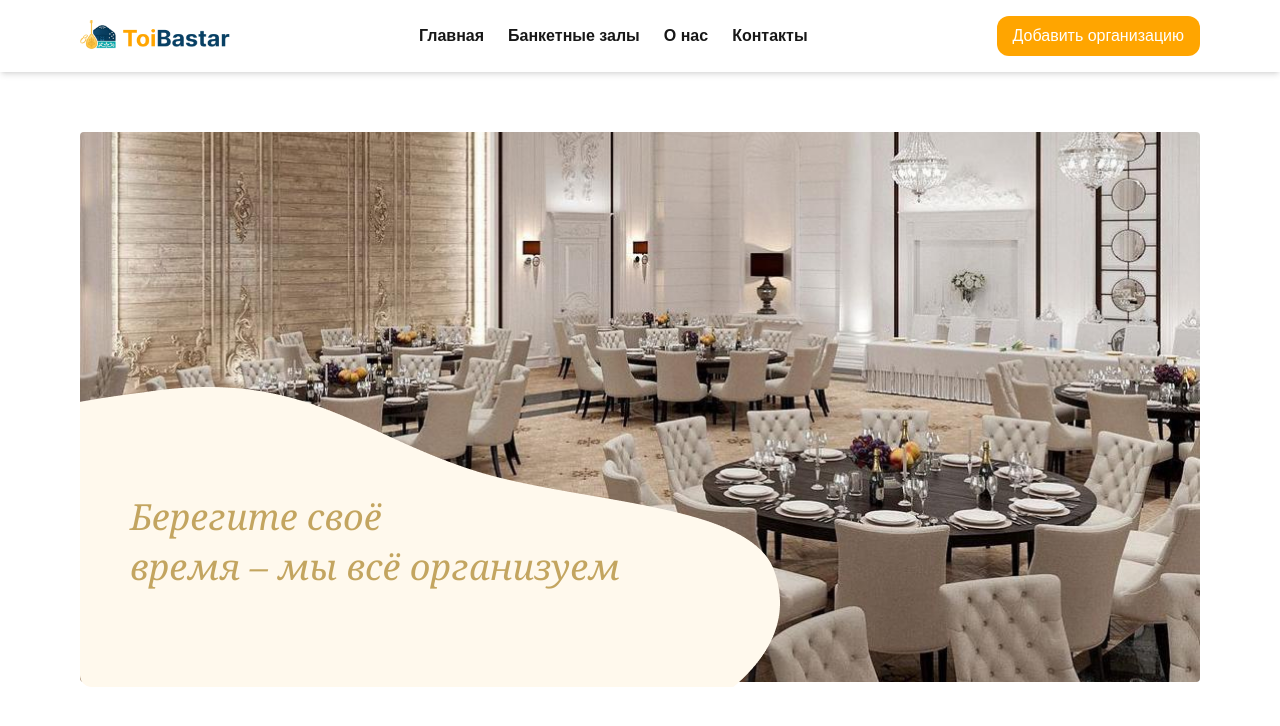
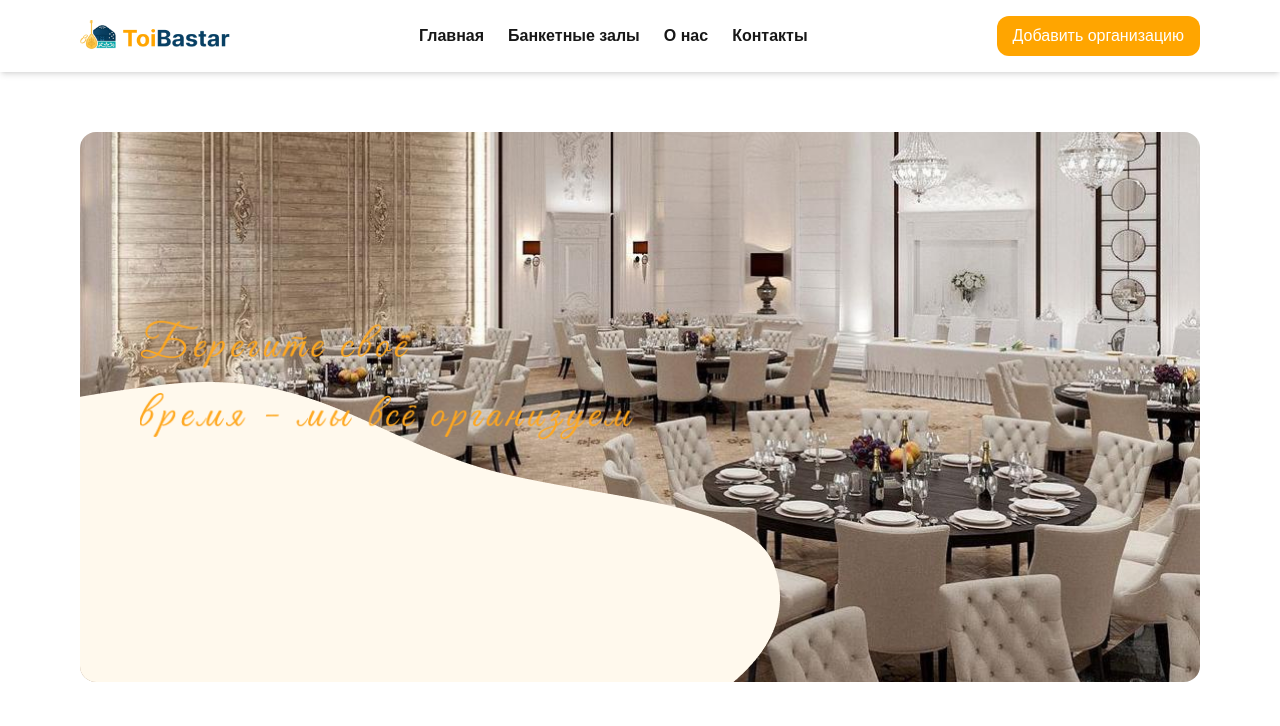
Before and after one commit to bibaris-umirzakov/toi-bastar, a Next.js app: page /pages/contacts in a window 1280 px wide. Shown: the top 726 px of the page. Built offline with nearby package versions, Linux system fonts and the light colour scheme.

Commit message:
new text

```diff
--- a/components/BannerBanket.js
+++ b/components/BannerBanket.js
@@ -1,30 +1,40 @@
 import Image from "next/image";
 import { Great_Vibes } from 'next/font/google';
 
-const greatVibes = Great_Vibes({ subsets: ['latin'], weight: '400' });
+const greatVibes = Great_Vibes({
+  subsets: ['latin'],
+  weight: '400',
+  variable: '--font-great-vibes'
+})
 
 
 export default function BannerBanket() {
   return (
-  <div className="px-20">
-       <div className="bg-[url(/Banket/bg.png)] rounded h-[550px] bg-cover bg-center bg-no-repeat mt-[60px] ">
+  <div className={`px-4 sm:px-6 md:px-10 lg:px-20 `}>
+       <div className="relative bg-[url(/Banket/bg.png)] rounded-lg md:rounded-xl lg:rounded-2xl h-[300px] sm:h-[400px] md:h-[500px] lg:h-[550px] bg-cover bg-center bg-no-repeat mt-8 sm:mt-12 md:mt-[60px]">
 
-    <div className="relative  w-[700px] h-[300px]">
+           <div className="absolute bottom-0 left-0 w-full sm:w-[80%] md:w-[700px] h-[150px] sm:h-[200px] md:h-[250px] lg:h-[300px]">
           <Image
             src="/Banket/Intersect.png"
-    alt="Фон банкетного зала"
+            alt="Банкетный зал"
             fill
-    className="object-cover rounded-xl mt-[255px]  "
+            className="object-cover rounded-b-lg md:rounded-b-xl lg:rounded-b-2xl"
+            priority
           />
-
-
-  <div className="absolute mt-[360px] ml-[50px] rounded-lg z-10 max-w-[90%] ">
-    <h2 className="text-[#c3a560] great-vibes-text  text-4xl font-serif italic leading-snug ">
-      Берегите своё<br />время – мы всё организуем
-    </h2>
         </div>
+          <div className="absolute mt-[90px] bottom-[20px] left-[20px] sm:bottom-[30px] sm:left-[40px] md:bottom-[40px] md:left-[60px] z-20 w-[80%] max-w-[500px]">
+          <Image
+            src="/Banket/text.png"
+            alt="Берегите своё время - мы всё организуем"
+            width={500}
+            height={150}
+            className="w-full h-auto "
+            style={{
+              transform: 'translateY(0)'
+            }}
+            priority
+          />
         </div>
-
       </div>
     </div>
   );
```
Also changed, not shown: public/Banket/text.png (added). Lines whose indentation alone changed are shown as unchanged.
